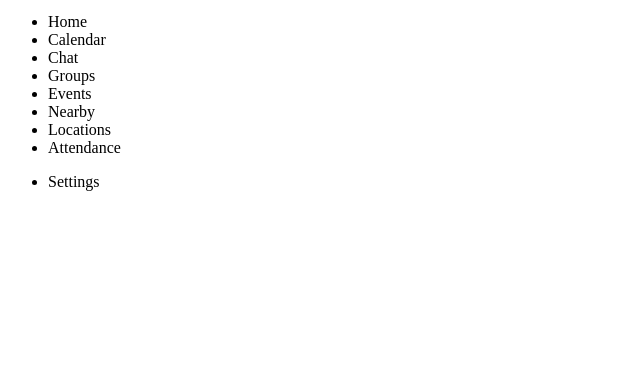
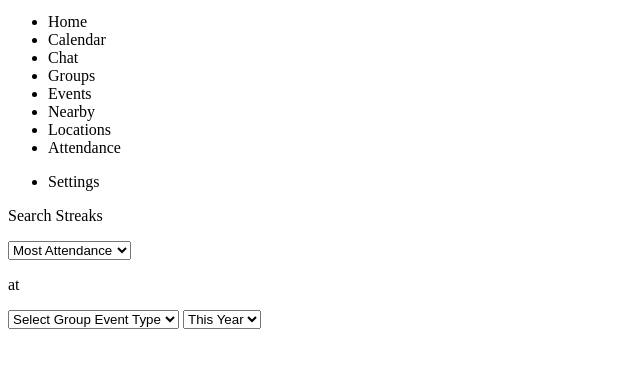
Before and after one commit to DrogonToothless/vegahtmlrecreation, a plain HTML site: page index.html in a window 1280 px wide. Shown: the part 65-432 px from the top of the page, without its empty margins (0-640 px from the left). Drawn offline with Linux system fonts and the light colour scheme.

Commit message:
established structure in streaksearch

```diff
--- a/index.html
+++ b/index.html
@@ -44,7 +44,22 @@
         </nav>
     </aside>
     <main>
-        <div class="streaksearch"></div>
+        <div class="streaksearch">
+            <p>Search Streaks</p>
+            <div class="searchoptions">
+                <select name="searchby">
+                    <option value="mostattendance">Most Attendance</option>
+                </select>
+                <p>at</p>
+                <select name="eventsearch">
+                    <option value="eventtype">Select Group Event Type</option>
+                </select>
+                <select name="year">
+                    <option value="year">This Year</option>
+                </select>
+                <div class="streaksearchbar"></div>
+            </div>
+        </div>
         <div class="groupwatch"></div>
         <div class="pointrules"></div>
     </main>
```
